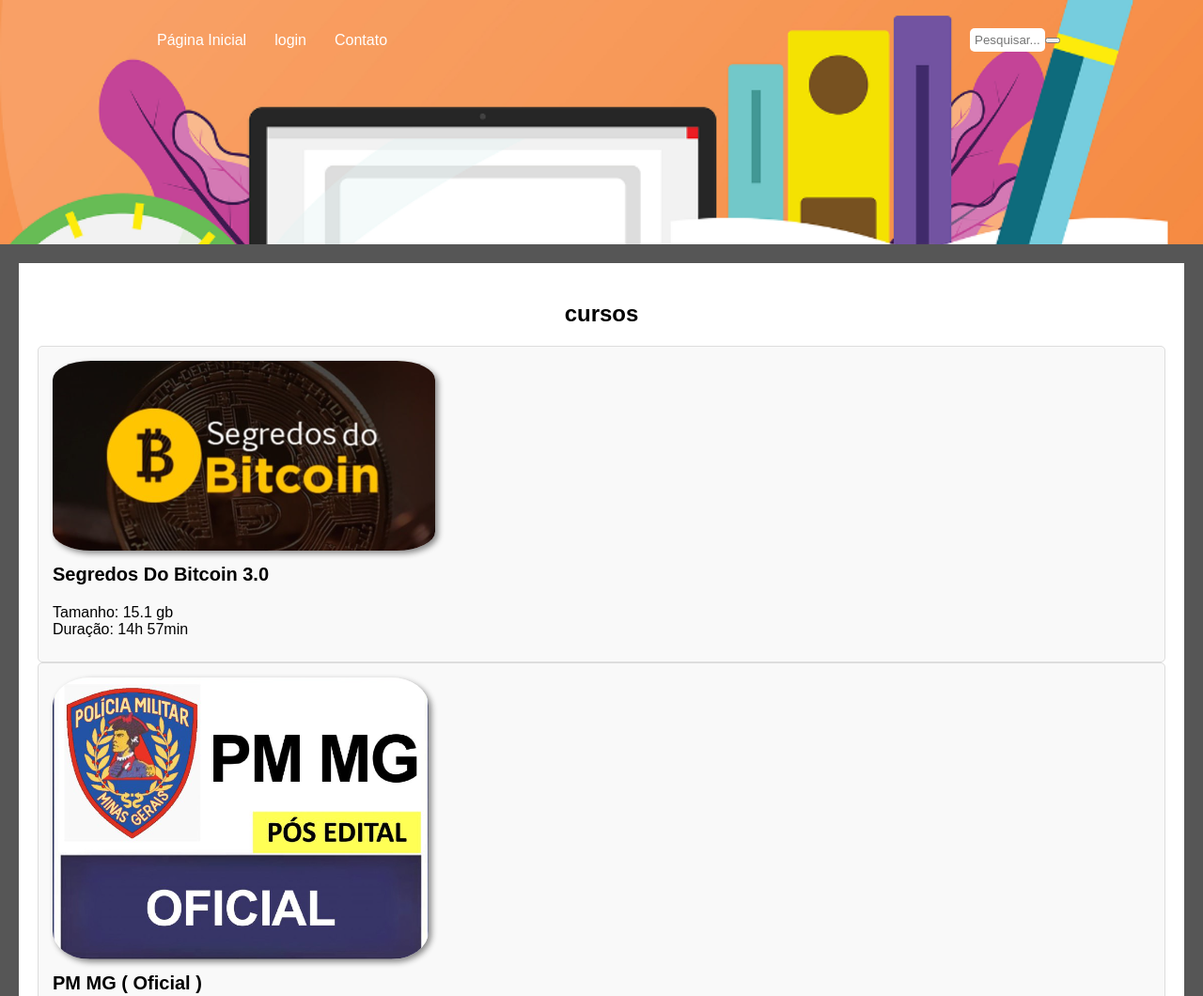
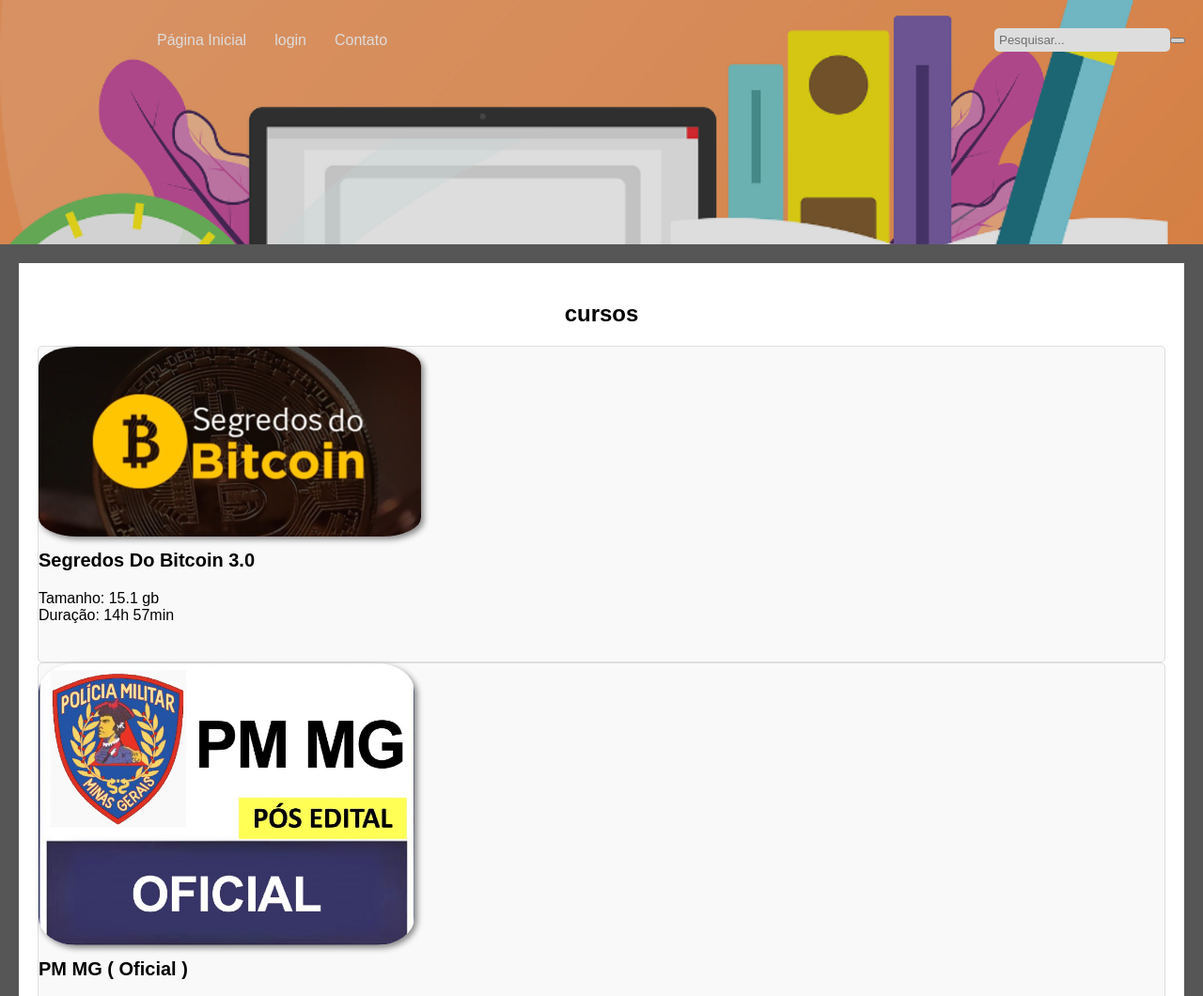
Before and after one commit to Luis-fellipe-Dias-Frutuoso/bem-vindo, a plain HTML site: page index.html in a window 1280 px wide. Shown: the top 1060 px of the page at 94% size. Drawn offline with Linux system fonts and the light colour scheme.

Commit message:
Update estilo.css

```diff
--- a/estilo.css
+++ b/estilo.css
@@ -13,6 +13,7 @@ header {
     background-size: cover;
     color: #fff;
     padding: 30px;
+    opacity: 80%;
     transition: background-color 0.3s;
 }
 
@@ -55,17 +56,19 @@ section:hover {
 
 .projeto {
     width: 100%; /* Alterado para 100% em dispositivos móveis */
-    padding: 15px;
+    padding-bottom: 30PX;
     background-color: #f9f9f9;
     border: 1px solid #ddd;
     border-radius: 5px;
     transition: transform 0.3s;
+    PA
 }
 
 .projeto:hover {
     background-color: #646464;
     color: #fff;
     transform: scale(1.05);
+box-shadow: 5PX 5PX 5PX rgb(103, 102, 102);
 }
 
 .projeto img {
@@ -74,6 +77,7 @@ section:hover {
     border-radius: 10% 10% 10% 10%;
     box-shadow: 3px 3px 6px #888888;
     transition: 0.2s;
+
 }
 
 .projeto img:hover {
@@ -144,14 +148,16 @@ nav {
 .search {
     display: flex;
     align-items: center;
+    width: 70px;
 }
 
 .search input {
-    max-width: 70px; /* Define uma largura máxima para a barra de pesquisa */
-    padding: 5px;
+    padding:5px;
     border: none;
     border-radius: 5px;
 }
+
+
 
 a {
     text-decoration: none;
```
